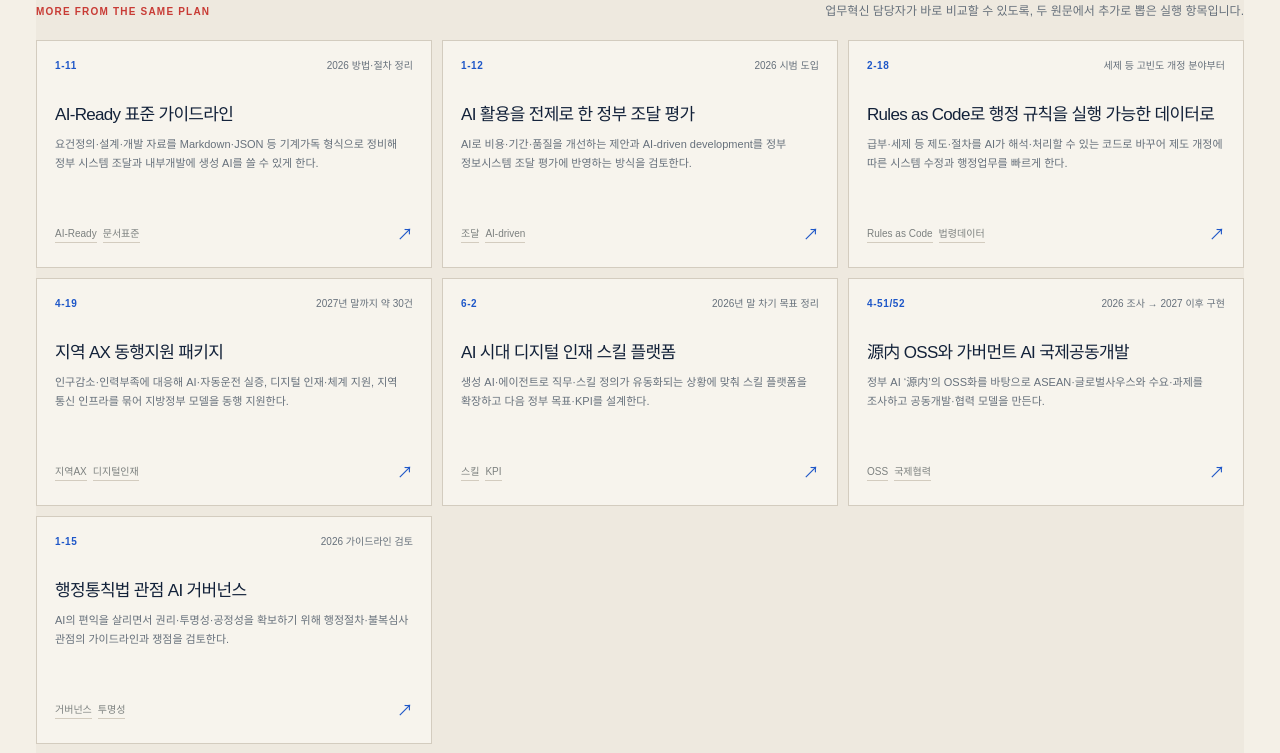
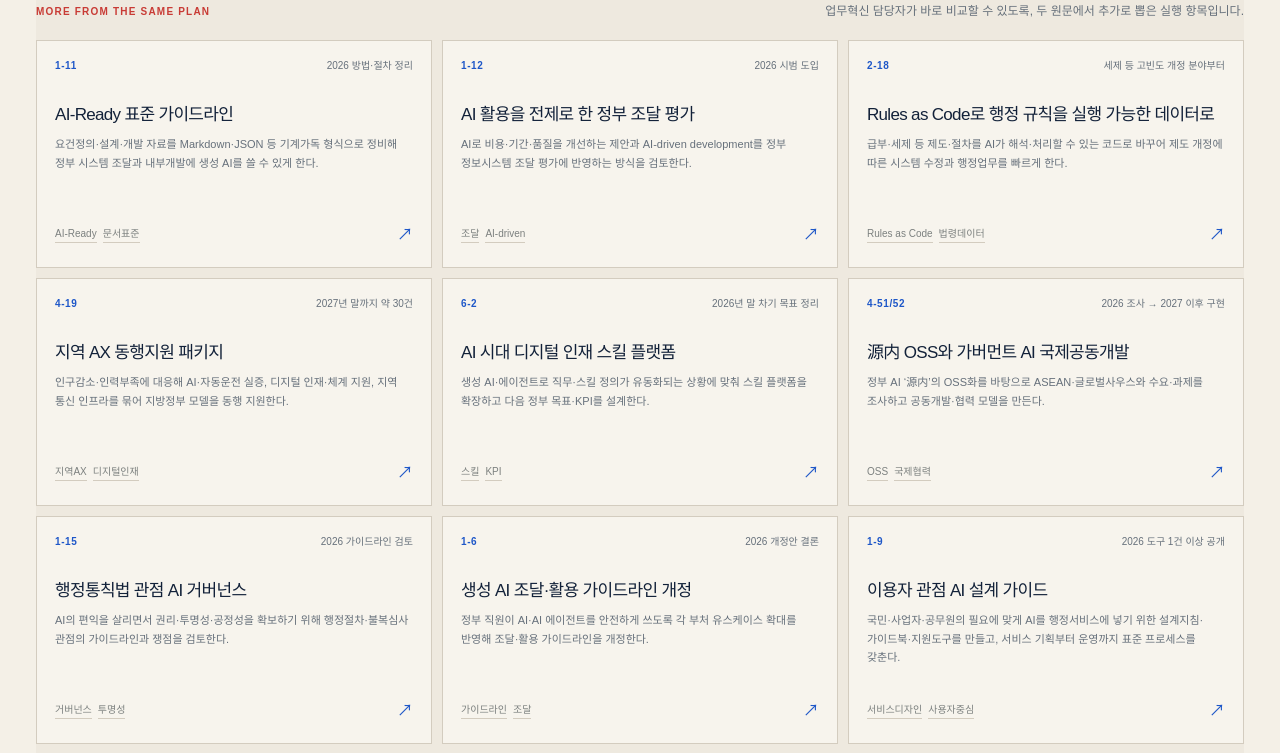
Before and after one commit to hosungseo/axis-global-observatory, a Next.js app: page / in a window 1280 px wide. Shown: the part 2000-2753 px from the top of the page. Built offline with nearby package versions, Linux system fonts and the light colour scheme.

Commit message:
Add more Japan policy source items

```diff
--- a/app/page.tsx
+++ b/app/page.tsx
@@ -150,6 +150,168 @@ const JAPAN_EXECUTION_ITEMS: CaseStudy[] = [
     insight: "책임 있는 업무재설계는 사람의 최종 판단점과 시민의 이의제기 경로까지 설계하는 일이다.",
     metric: "2026 가이드라인 검토",
     tags: ["거버넌스", "투명성", "권리보호"],
+    group: "정부",
+    url: "https://www.digital.go.jp/assets/contents/node/basic_page/field_ref_resources/5ecac8cc-50f1-4168-b989-2bcaabffe870/a9e38e03/20260721_policies_priority_outline_04.pdf",
+  },
+  {
+    id: "japan-genai-guideline",
+    code: "1-6",
+    flag: "🇯🇵",
+    country: "일본",
+    region: "아시아·태평양",
+    scope: "중앙·연방",
+    stage: "전략",
+    date: "2026.07",
+    agency: "Digital Agency",
+    title: "생성 AI 조달·활용 가이드라인 개정",
+    summary: "정부 직원이 AI·AI 에이전트를 안전하게 쓰도록 각 부처 유스케이스 확대를 반영해 조달·활용 가이드라인을 개정한다.",
+    insight: "가드레일을 금지목록이 아니라 실제 유스케이스와 함께 업데이트한다.",
+    metric: "2026 개정안 결론",
+    tags: ["가이드라인", "조달", "안전"],
+    group: "정부",
+    url: "https://www.digital.go.jp/assets/contents/node/basic_page/field_ref_resources/5ecac8cc-50f1-4168-b989-2bcaabffe870/208168e8/20260721_policies_priority_outline_03.pdf",
+  },
+  {
+    id: "japan-user-centered-ai",
+    code: "1-9",
+    flag: "🇯🇵",
+    country: "일본",
+    region: "아시아·태평양",
+    scope: "중앙·연방",
+    stage: "전략",
+    date: "2026.07",
+    agency: "Digital Agency",
+    title: "이용자 관점 AI 설계 가이드",
+    summary: "국민·사업자·공무원의 필요에 맞게 AI를 행정서비스에 넣기 위한 설계지침·가이드북·지원도구를 만들고, 서비스 기획부터 운영까지 표준 프로세스를 갖춘다.",
+    insight: "AI 품질을 모델 성능만이 아니라 서비스디자인·요건정의·조달·운영의 전체 흐름에서 본다.",
+    metric: "2026 도구 1건 이상 공개",
+    tags: ["서비스디자인", "사용자중심", "체크리스트"],
+    group: "정부",
+    url: "https://www.digital.go.jp/assets/contents/node/basic_page/field_ref_resources/5ecac8cc-50f1-4168-b989-2bcaabffe870/a9e38e03/20260721_policies_priority_outline_04.pdf",
+  },
+  {
+    id: "japan-dmp",
+    code: "1-10",
+    flag: "🇯🇵",
+    country: "일본",
+    region: "아시아·태평양",
+    scope: "중앙·연방",
+    stage: "확산",
+    date: "2026.07",
+    agency: "Digital Agency",
+    title: "DMP로 공공 SaaS 조달 단순화",
+    summary: "정부·지자체가 카탈로그에서 SaaS를 빠르게 조달하고, 스타트업 등 다양한 공급자의 공공시장 진입을 넓히는 디지털 마켓플레이스다.",
+    insight: "공공 AI 확산의 병목인 조달 시간을 플랫폼·표준·공급자 생태계로 줄인다.",
+    metric: "2026 등록 소프트웨어 750개 목표",
+    tags: ["DMP", "공공SaaS", "조달"],
+    group: "정부",
+    url: "https://www.digital.go.jp/assets/contents/node/basic_page/field_ref_resources/5ecac8cc-50f1-4168-b989-2bcaabffe870/a9e38e03/20260721_policies_priority_outline_04.pdf",
+  },
+  {
+    id: "japan-analog-regulation",
+    code: "1-16",
+    flag: "🇯🇵",
+    country: "일본",
+    region: "아시아·태평양",
+    scope: "중앙·연방",
+    stage: "확산",
+    date: "2026.07",
+    agency: "Digital Agency",
+    title: "아날로그 규제의 디지털 전환",
+    summary: "사람·서면 개입을 요구하는 규제를 정비해 인프라 점검과 지자체 업무에 디지털 기술이 들어갈 수 있도록 하고, 기술 맵으로 현장 구현을 돕는다.",
+    insight: "AI 도입 전에 규정상 사람·서류·대면 의무를 찾아 없애는 제도 BPR이다.",
+    metric: "국가 규제 재검토 약 99% 완료",
+    tags: ["규제개혁", "제도BPR", "기술맵"],
+    group: "정부",
+    url: "https://www.digital.go.jp/assets/contents/node/basic_page/field_ref_resources/5ecac8cc-50f1-4168-b989-2bcaabffe870/a9e38e03/20260721_policies_priority_outline_04.pdf",
+  },
+  {
+    id: "japan-base-registry",
+    code: "1-18",
+    flag: "🇯🇵",
+    country: "일본",
+    region: "아시아·태평양",
+    scope: "중앙·연방",
+    stage: "확산",
+    date: "2026.07",
+    agency: "Digital Agency",
+    title: "베이스 레지스트리로 행정 데이터 연결",
+    summary: "법인·부동산·주소 등 여러 절차가 공통으로 참조하는 데이터를 기관 간 연결해 신청·검증의 반복을 줄이고 민간 활용도 연다.",
+    insight: "AI 에이전트의 정확도보다 먼저, 한 번 만든 공적 기초정보를 여러 업무가 재사용하도록 만든다.",
+    metric: "법인·부동산·주소 데이터",
+    tags: ["베이스레지스트리", "데이터연계", "원스온리"],
+    group: "정부",
+    url: "https://www.digital.go.jp/assets/contents/node/basic_page/field_ref_resources/5ecac8cc-50f1-4168-b989-2bcaabffe870/208168e8/20260721_policies_priority_outline_03.pdf",
+  },
+  {
+    id: "japan-law-data",
+    code: "1-19",
+    flag: "🇯🇵",
+    country: "일본",
+    region: "아시아·태평양",
+    scope: "중앙·연방",
+    stage: "확산",
+    date: "2026.07",
+    agency: "Digital Agency",
+    title: "법령 데이터와 법제사무 디지털화",
+    summary: "법률·정령·성령에 이어 법규적 고시까지 법령 데이터를 정비해 정부 법제사무와 민간 규제 파악의 효율을 높인다.",
+    insight: "법령 원문을 연결 가능한 데이터로 만들면 RAG를 넘어 규칙 변경과 업무 영향 분석까지 가능해진다.",
+    metric: "2026 단계적 제공 시작",
+    tags: ["법령데이터", "법제사무", "RAG"],
+    group: "정부",
+    url: "https://www.digital.go.jp/assets/contents/node/basic_page/field_ref_resources/5ecac8cc-50f1-4168-b989-2bcaabffe870/208168e8/20260721_policies_priority_outline_03.pdf",
+  },
+  {
+    id: "japan-gcas-devstack",
+    code: "2-5",
+    flag: "🇯🇵",
+    country: "일본",
+    region: "아시아·태평양",
+    scope: "중앙·연방",
+    stage: "실증",
+    date: "2026.07",
+    agency: "Digital Agency",
+    title: "GCAS DevStack 공공 AI 개발환경",
+    summary: "가버먼트 클라우드 위에 공공시스템 개발환경을 제공하고, 보안 점검·소프트웨어 공급망 가시화·AI 개발환경으로 기간과 비용을 낮춘다.",
+    insight: "공공 시스템 개발자에게 공통 툴체인과 안전한 기본값을 제공하는 내부 플랫폼 전략이다.",
+    metric: "2026 AI 개발환경 정비",
+    tags: ["DevStack", "개발생산성", "공급망"],
+    group: "정부",
+    url: "https://www.digital.go.jp/assets/contents/node/basic_page/field_ref_resources/5ecac8cc-50f1-4168-b989-2bcaabffe870/a9e38e03/20260721_policies_priority_outline_04.pdf",
+  },
+  {
+    id: "japan-public-service-mesh",
+    code: "2-6",
+    flag: "🇯🇵",
+    country: "일본",
+    region: "아시아·태평양",
+    scope: "주·지방",
+    stage: "확산",
+    date: "2026.07",
+    agency: "Digital Agency",
+    title: "공공서비스 메쉬와 지자체 BPR",
+    summary: "표준 시스템·공공 SaaS·마이넘버포털을 연결해 지자체가 서비스를 선택하면 저비용으로 연계되고, 업무의 속인성과 연결조정 부담을 줄인다.",
+    insight: "공통 데이터 연결을 업무 효율화·BPR의 기반으로 둔다.",
+    metric: "2030 희망 지자체 도입률 100%",
+    tags: ["서비스메쉬", "BPR", "공통인프라"],
+    group: "정부",
+    url: "https://www.digital.go.jp/assets/contents/node/basic_page/field_ref_resources/5ecac8cc-50f1-4168-b989-2bcaabffe870/a9e38e03/20260721_policies_priority_outline_04.pdf",
+  },
+  {
+    id: "japan-municipal-ax",
+    code: "2-7",
+    flag: "🇯🇵",
+    country: "일본",
+    region: "아시아·태평양",
+    scope: "주·지방",
+    stage: "확산",
+    date: "2026.07",
+    agency: "Ministry of Internal Affairs and Communications",
+    title: "지자체 AX/DX: 프런트야드·백야드 통합",
+    summary: "창구를 출발점으로 주민 접점을 개선하고 표준 기초시스템과 데이터를 연결해 온라인 완결·업무 자동화·BI 정책수립을 추진한다.",
+    insight: "시민 접점(front yard)과 내부 업무(backyard)를 함께 바꿔야 지자체 AX가 지속된다.",
+    metric: "AI·자동화·BI·공동조달",
+    tags: ["지자체AX", "창구DX", "BI"],
     group: "정부",
     url: "https://www.digital.go.jp/assets/contents/node/basic_page/field_ref_resources/5ecac8cc-50f1-4168-b989-2bcaabffe870/a9e38e03/20260721_policies_priority_outline_04.pdf",
   },
@@ -987,7 +1149,7 @@ export default function Home() {
               <div><span>03</span><p><strong>사람의 일 표시</strong><br />자동화된 과업과 남겨진 판단·책임을 함께 기록합니다.</p></div>
             </div>
           </div>
-          <div className="source-note"><span>LAST UPDATED</span><strong>2026.07.24</strong><p>공개 원문 30건을 큐레이션했습니다. 이번 업데이트에는 일본 디지털청의 2026년 7월 21일 중점계획에서 AI-Ready, 조달, Rules as Code, 지역 AX, 인재, 거버넌스 항목을 추가로 뽑았습니다. 수치는 원문 발표 기준이며, 정부 발표와 민간 리서치의 성격이 다르므로 직접 비교하기보다 설계 질문을 찾는 용도로 읽어주세요.</p></div>
+          <div className="source-note"><span>LAST UPDATED</span><strong>2026.07.24</strong><p>공개 원문 39건을 큐레이션했습니다. 이번 업데이트에는 일본 디지털청의 2026년 7월 21일 중점계획에서 AI 활용 가이드라인, 이용자 중심 설계, DMP, 아날로그 규제, 베이스 레지스트리, 법령 데이터, DevStack, 공공서비스 메쉬, 지자체 AX/DX 항목을 추가로 뽑았습니다. 수치는 원문 발표 기준이며, 정부 발표와 민간 리서치의 성격이 다르므로 직접 비교하기보다 설계 질문을 찾는 용도로 읽어주세요.</p></div>
         </section>
       </main>
 
```
Also changed, not shown: 1 other file (tests, documents, lock files or other folders).
